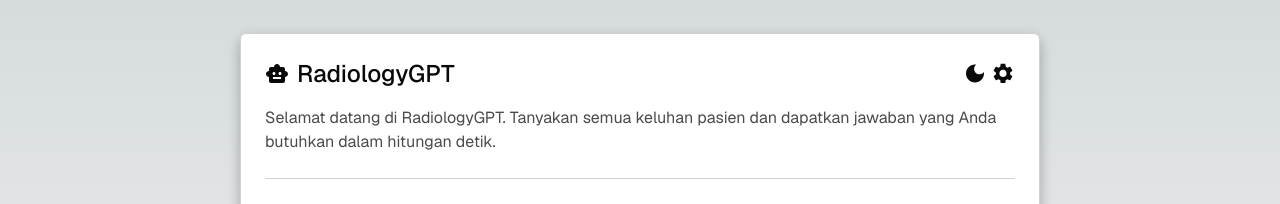
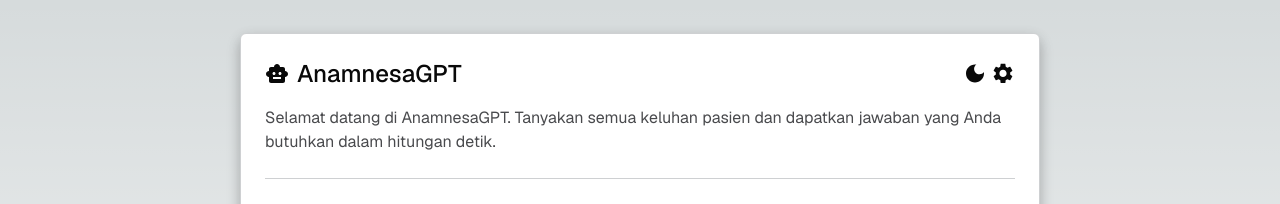
Before and after one commit to Ella-Raputri/radiology-gpt, a Next.js app: page / in a window 1280 px wide. Shown: the top 204 px of the page. Built offline with nearby package versions, Linux system fonts and the light colour scheme.

Commit message:
update name

```diff
--- a/app/layout.tsx
+++ b/app/layout.tsx
@@ -2,8 +2,8 @@
 import "./globals.css";
 
 export const metadata = {
-  title: "RadiologyGPT",
-  description: "RadiologyGPT - AI Medical Assistant",
+  title: "AnamnesaGPT",
+  description: "AnamnesaGPT - AI Medical Assistant",
 };
 
 export default function RootLayout({ children }) {
--- a/app/page.tsx
+++ b/app/page.tsx
@@ -42,7 +42,7 @@
               <svg width="24" height="25" viewBox="0 0 24 25">
                 <path d="M20 9.96057V7.96057C20 6.86057 19.1 5.96057 18 5.96057H15C15 4.30057 13.66 2.96057 12 2.96057C10.34 2.96057 9 4.30057 9 5.96057H6C4.9 5.96057 4 6.86057 4 7.96057V9.96057C2.34 9.96057 1 11.3006 1 12.9606C1 14.6206 2.34 15.9606 4 15.9606V19.9606C4 21.0606 4.9 21.9606 6 21.9606H18C19.1 21.9606 20 21.0606 20 19.9606V15.9606C21.66 15.9606 23 14.6206 23 12.9606C23 11.3006 21.66 9.96057 20 9.96057ZM7.5 12.4606C7.5 11.6306 8.17 10.9606 9 10.9606C9.83 10.9606 10.5 11.6306 10.5 12.4606C10.5 13.2906 9.83 13.9606 9 13.9606C8.17 13.9606 7.5 13.2906 7.5 12.4606ZM16 17.9606H8V15.9606H16V17.9606ZM15 13.9606C14.17 13.9606 13.5 13.2906 13.5 12.4606C13.5 11.6306 14.17 10.9606 15 10.9606C15.83 10.9606 16.5 11.6306 16.5 12.4606C16.5 13.2906 15.83 13.9606 15 13.9606Z" />
               </svg>
-              <h1 className='chatbot-text-primary text-xl md:text-2xl font-medium'>RadiologyGPT</h1>
+              <h1 className='chatbot-text-primary text-xl md:text-2xl font-medium'>AnamnesaGPT</h1>
             </div>
             <div className='flex gap-1'>
               <ThemeButton />
@@ -54,7 +54,7 @@
             </div>
           </div>
           <p className="chatbot-text-secondary-inverse text-sm md:text-base mt-2 md:mt-4">
-            Selamat datang di RadiologyGPT. Tanyakan semua keluhan pasien dan dapatkan jawaban yang Anda butuhkan dalam hitungan detik.
+            Selamat datang di AnamnesaGPT. Tanyakan semua keluhan pasien dan dapatkan jawaban yang Anda butuhkan dalam hitungan detik.
           </p>
         </div>
         <div className='flex-1 relative overflow-y-auto my-4 md:my-6'>
```
